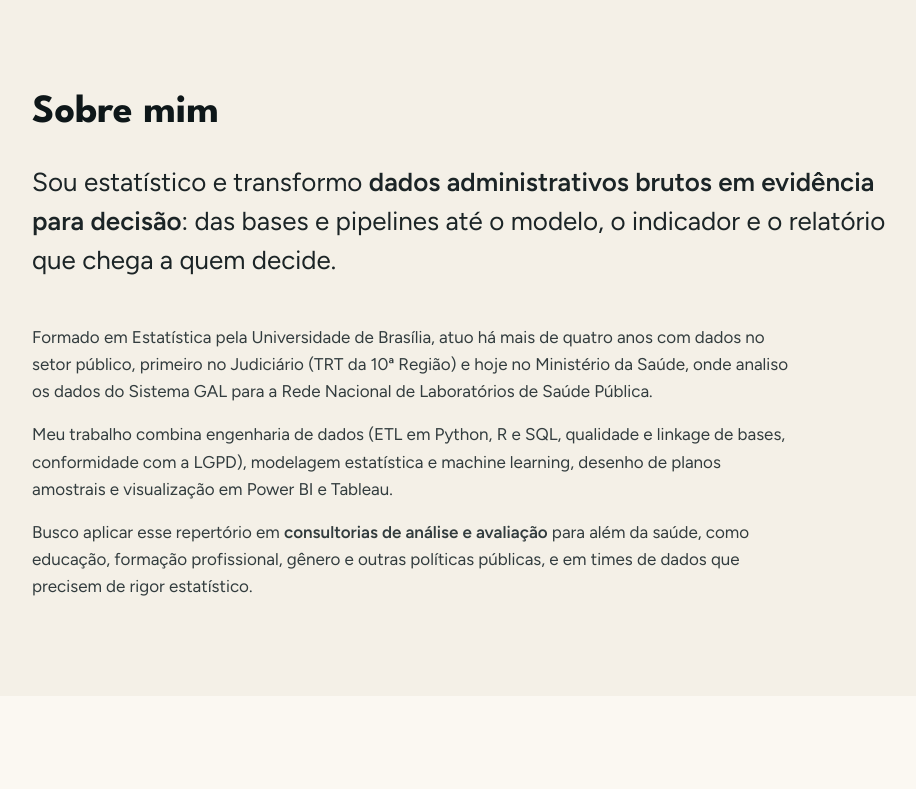
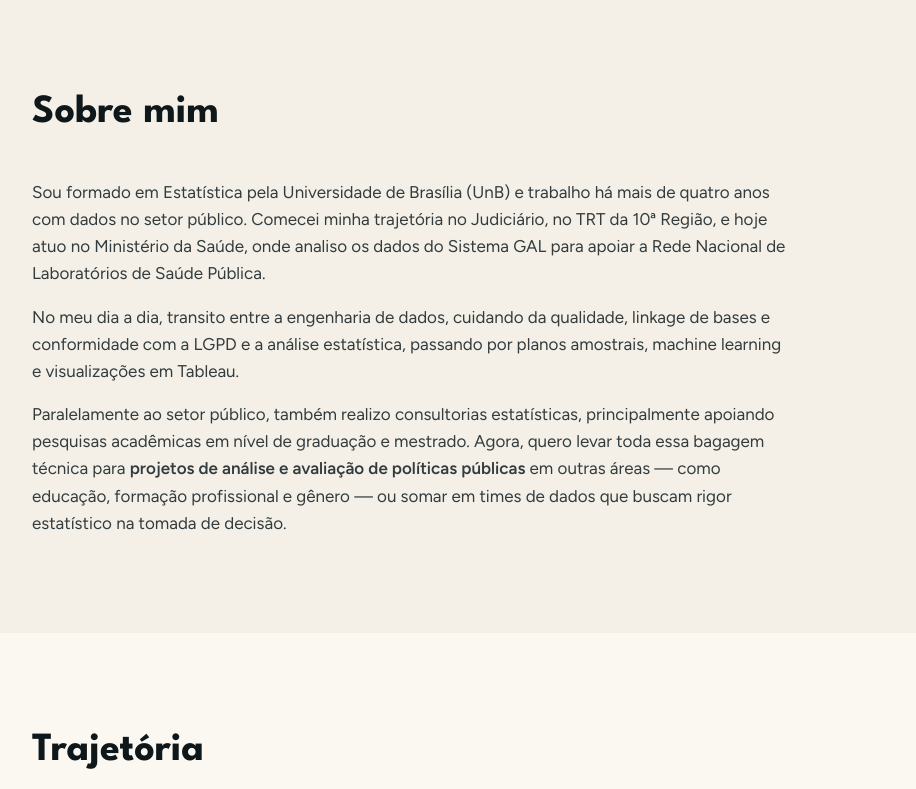
Before and after one commit to FerreiraFrancisco/portfolio_francisco, a plain HTML site: page index.html in a window 1280 px wide. Shown: the part 715-1504 px from the top of the page, without its empty margins (80-996 px from the left). Drawn offline with Linux system fonts and the light colour scheme.

Commit message:
Update index.html

```diff
--- a/index.html
+++ b/index.html
@@ -292,12 +292,11 @@
 <section class="block" id="sobre">
   <div class="wrap">
     <h2 class="sec-title rv">Sobre mim</h2>
-    <p class="lead rv">Sou estatístico e transformo <strong>dados administrativos brutos em evidência para decisão</strong>: das bases e pipelines até o modelo, o indicador e o relatório que chega a quem decide.</p>
     <div class="about-grid" style="margin-top:44px">
       <div class="body rv">
-        <p>Formado em Estatística pela Universidade de Brasília, atuo há mais de quatro anos com dados no setor público, primeiro no Judiciário (TRT da 10ª Região) e hoje no Ministério da Saúde, onde analiso os dados do Sistema GAL para a Rede Nacional de Laboratórios de Saúde Pública.</p>
-        <p>Meu trabalho combina engenharia de dados (ETL em Python, R e SQL, qualidade e linkage de bases, conformidade com a LGPD), modelagem estatística e machine learning, desenho de planos amostrais e visualização em Power BI e Tableau.</p>
-        <p>Busco aplicar esse repertório em <strong>consultorias de análise e avaliação</strong> para além da saúde, como educação, formação profissional, gênero e outras políticas públicas, e em times de dados que precisem de rigor estatístico.</p>
+        <p>Sou formado em Estatística pela Universidade de Brasília (UnB) e trabalho há mais de quatro anos com dados no setor público. Comecei minha trajetória no Judiciário, no TRT da 10ª Região, e hoje atuo no Ministério da Saúde, onde analiso os dados do Sistema GAL para apoiar a Rede Nacional de Laboratórios de Saúde Pública.</p>
+<p>No meu dia a dia, transito entre a engenharia de dados, cuidando da qualidade, linkage de bases e conformidade com a LGPD  e a análise estatística, passando por planos amostrais, machine learning e visualizações em Tableau.</p>
+<p>Paralelamente ao setor público, também realizo consultorias estatísticas, principalmente apoiando pesquisas acadêmicas em nível de graduação e mestrado. Agora, quero levar toda essa bagagem técnica para <strong>projetos de análise e avaliação de políticas públicas</strong> em outras áreas — como educação, formação profissional e gênero — ou somar em times de dados que buscam rigor estatístico na tomada de decisão.</p>
       </div>
     </div>
   </div>
```
